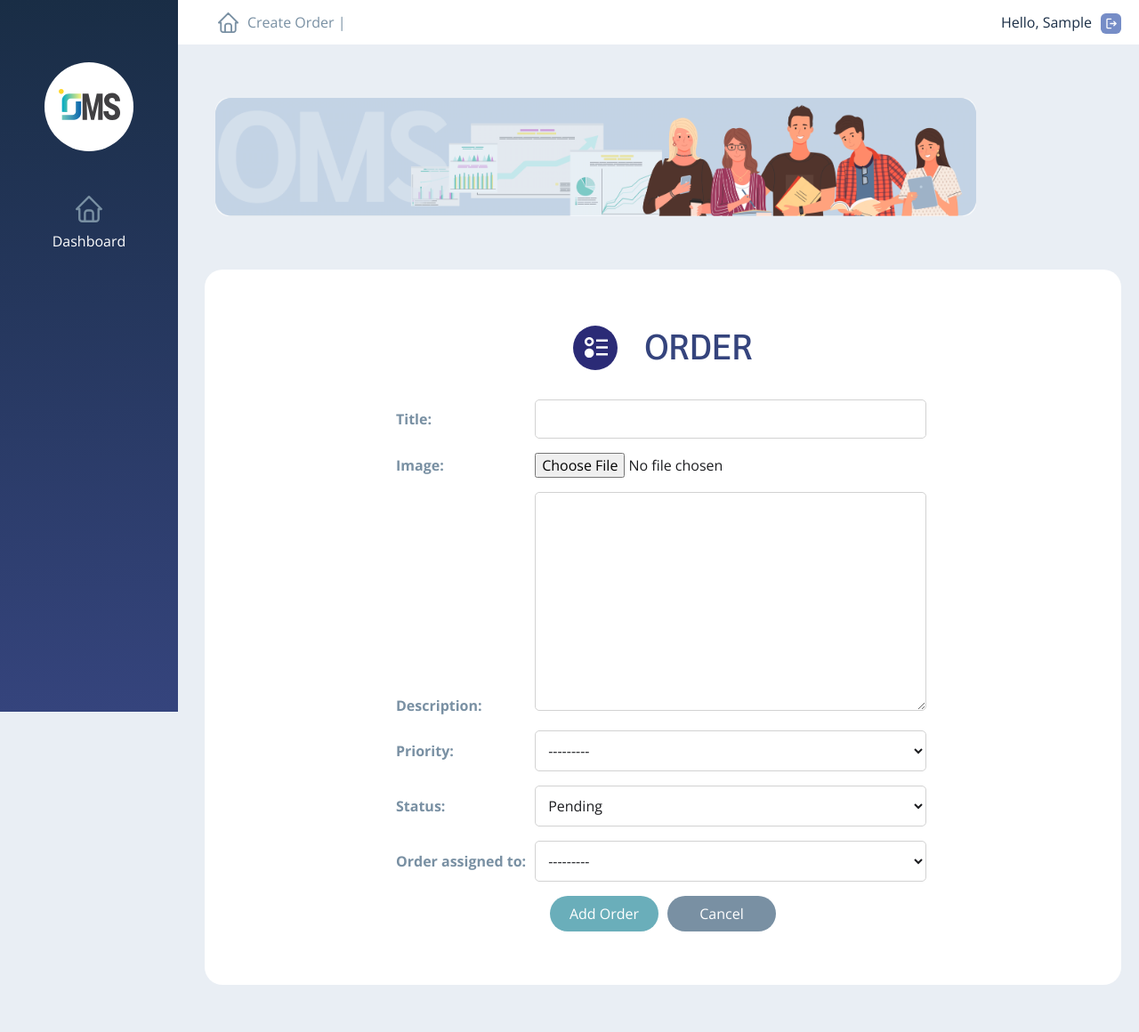
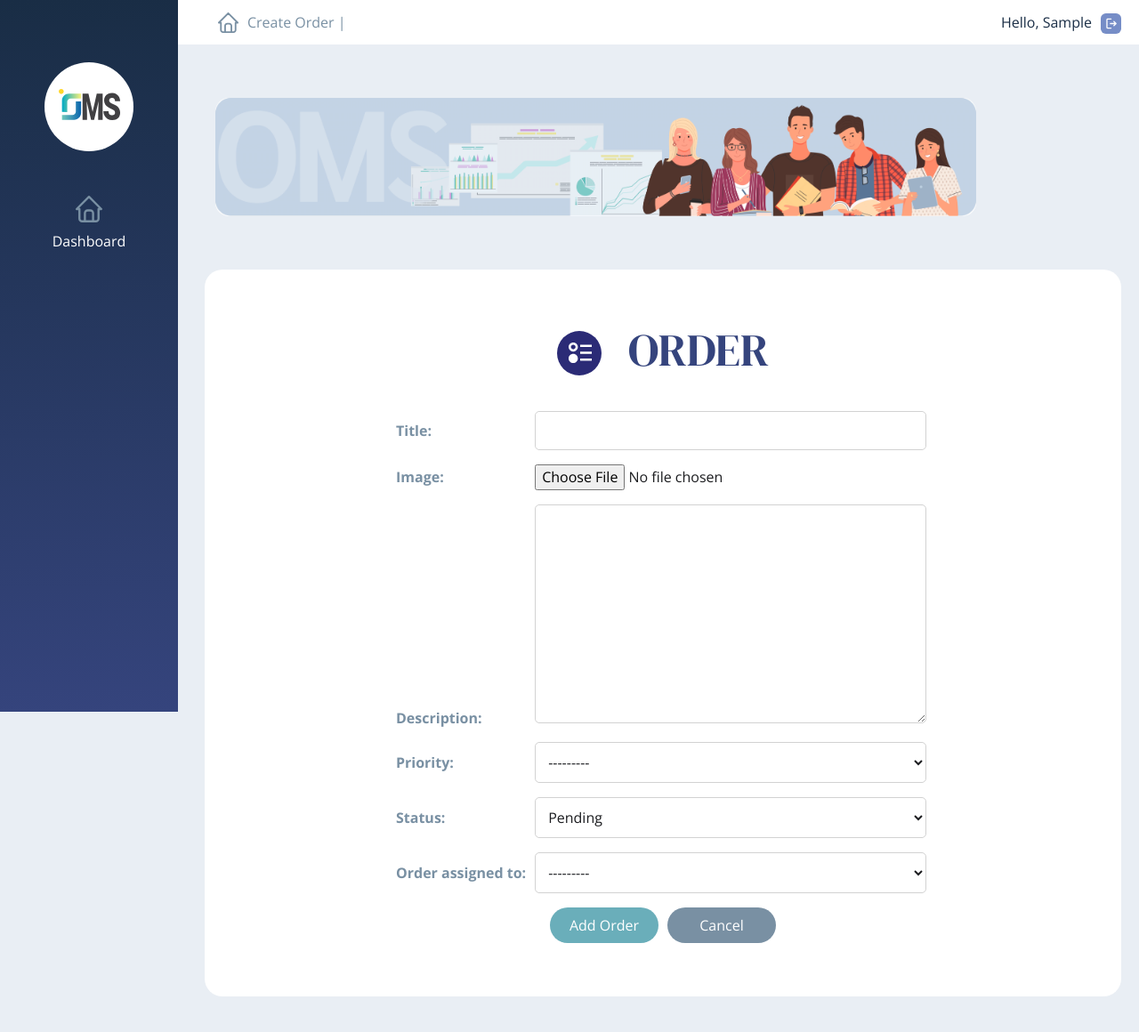
Before and after one commit to 582-41W-VA/Project-OMS, a Django app: page /create_order/ in a window 1280 px wide. Shown: the top 1160 px of the page at 89% size. Run offline with Django 5.2, Linux system fonts and the light colour scheme; the visitor is signed in with stand-in values (Sample User, id 1); data comes from the database, SQL or seed files in the repository; some libraries are stand-ins or nearby versions.

Commit message:
Update css for order and udate order files

```diff
--- a/OMS/static/css/order_form.css
+++ b/OMS/static/css/order_form.css
@@ -28,9 +28,6 @@
 }
 
 .add-order-header h1 {
-  font-family: "Sarabun", sans-serif;
-  font-size: 2.5rem;
-  font-weight: 500;
   text-transform: uppercase;
   color: var(--color-blue);
 }
--- a/OMS/static/css/update_order_form.css
+++ b/OMS/static/css/update_order_form.css
@@ -75,9 +75,6 @@
 
 
 .right-column h1 {
-  font-family: "Sarabun", sans-serif;
-  font-size: 2.5rem;
-  font-weight: 500;
   text-transform: uppercase;
   color: var(--color-blue);
 }
```
Also changed, not shown: OMS/media/media/html_TKQ9LIZ.png (added).
